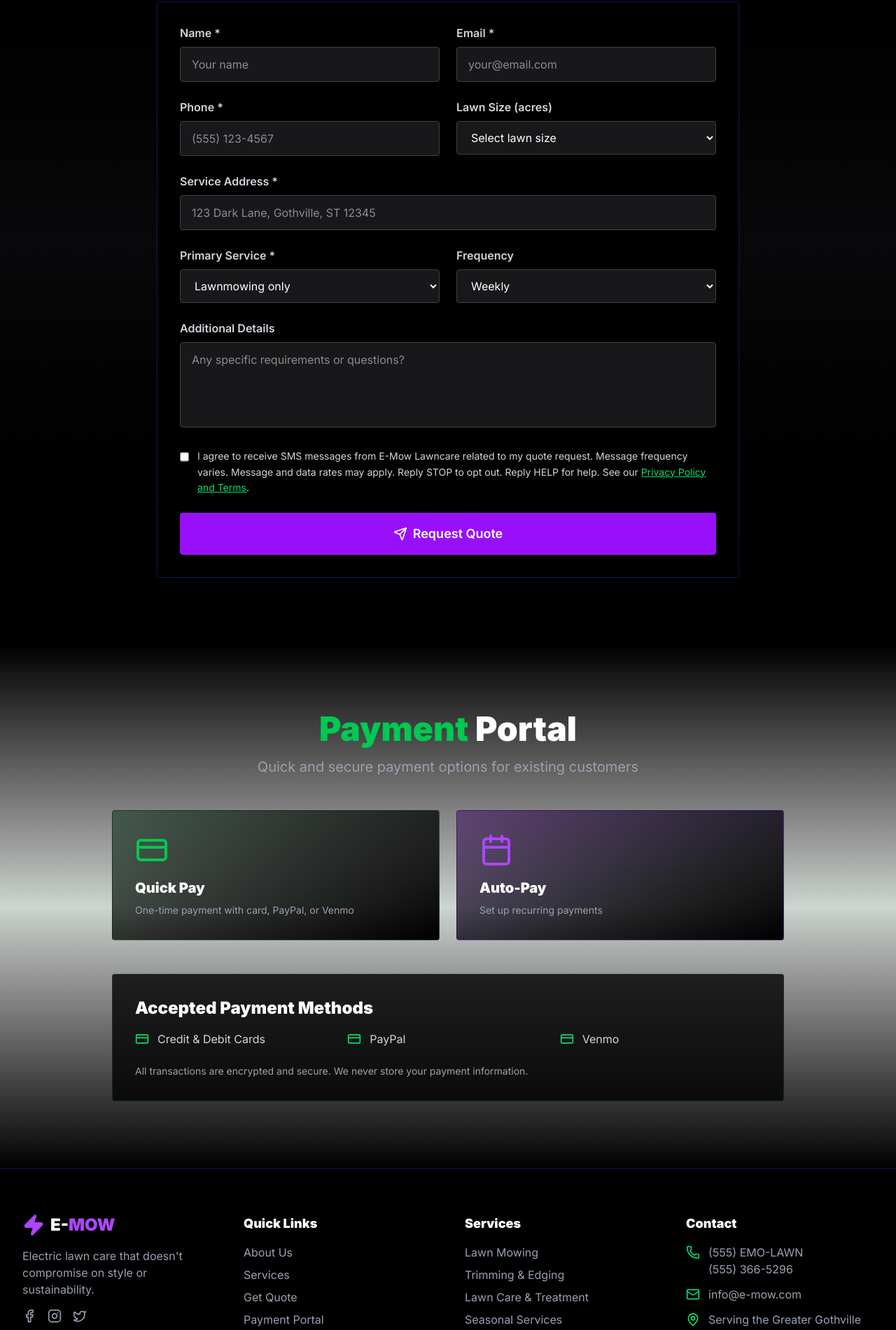
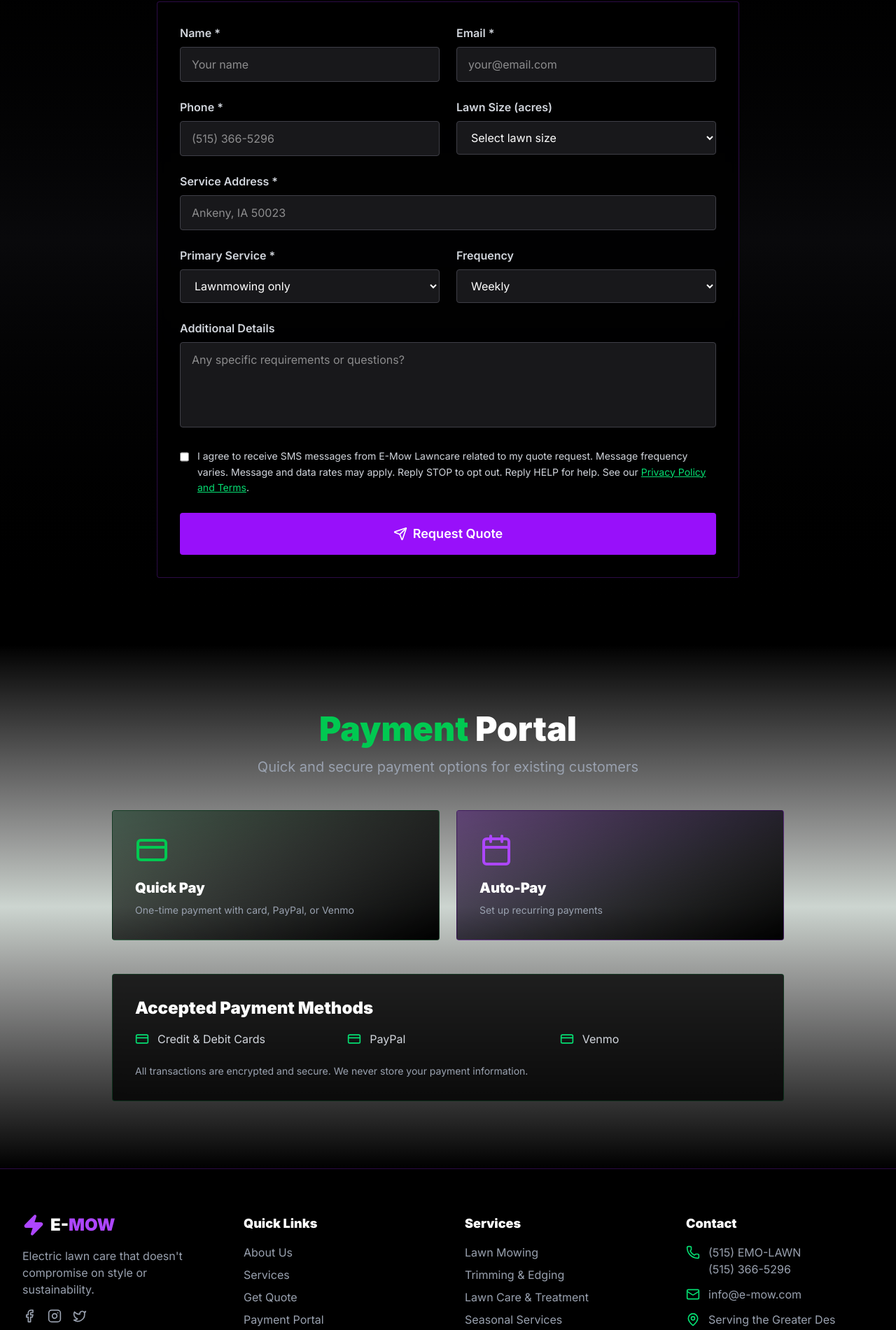
Before and after one commit to mapesrick-personal/e-mow-website, a React (Vite) app: page / in a window 1280 px wide. Shown: the part 3065-4966 px from the top of the page at 70% size. Built offline with nearby package versions, Linux system fonts and the light colour scheme.

Commit message:
Update UI text

```diff
--- a/package.json
+++ b/package.json
@@ -39,6 +39,7 @@
     "@radix-ui/react-toggle": "1.1.2",
     "@radix-ui/react-toggle-group": "1.1.2",
     "@radix-ui/react-tooltip": "1.1.8",
+    "@supabase/supabase-js": "^2.102.1",
     "class-variance-authority": "0.7.1",
     "clsx": "2.1.1",
     "cmdk": "1.1.1",
--- a/src/components/Footer.tsx
+++ b/src/components/Footer.tsx
@@ -87,8 +87,8 @@ export function Footer() {
               <li className="flex items-start gap-3 text-gray-400">
                 <Phone className="w-5 h-5 text-green-400 flex-shrink-0 mt-0.5" />
                 <div>
-                  <div>(555) EMO-LAWN</div>
-                  <div>(555) 366-5296</div>
+                  <div>(515) EMO-LAWN</div>
+                  <div>(515) 366-5296</div>
                 </div>
               </li>
               <li className="flex items-start gap-3 text-gray-400">
@@ -99,7 +99,7 @@ export function Footer() {
               </li>
               <li className="flex items-start gap-3 text-gray-400">
                 <MapPin className="w-5 h-5 text-green-400 flex-shrink-0 mt-0.5" />
-                <div>Serving the Greater Gothville Area</div>
+                <div>Serving the Greater Des Moines/Ankeny Area</div>
               </li>
             </ul>
           </div>
--- a/src/components/QuoteForm.tsx
+++ b/src/components/QuoteForm.tsx
@@ -129,7 +129,7 @@ const [formData, setFormData] = useState({
                 onChange={handleChange}
                 required
                 className="w-full px-4 py-3 bg-zinc-900 border border-zinc-700 rounded-sm text-white focus:outline-none focus:border-purple-500 transition-colors"
-                placeholder="(555) 123-4567"
+                placeholder="(515) 366-5296"
               />
             </div>
 
@@ -169,7 +169,7 @@ const [formData, setFormData] = useState({
               onChange={handleChange}
               required
               className="w-full px-4 py-3 bg-zinc-900 border border-zinc-700 rounded-sm text-white focus:outline-none focus:border-purple-500 transition-colors"
-              placeholder="123 Dark Lane, Gothville, ST 12345"
+              placeholder="Ankeny, IA 50023"
             />
           </div>
 
```
Also changed, not shown: 1 other file (tests, documents, lock files or other folders).
